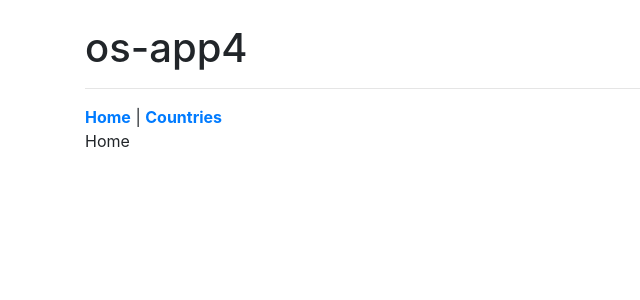
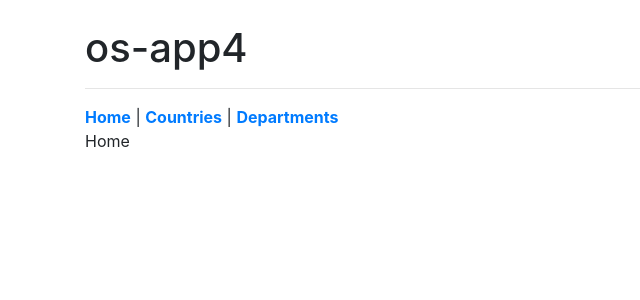
Before and after one commit to nleitefaria/ghp-app4, a React (Create React App) app: page /#/home in a window 1280 px wide. Shown: the top 300 px of the page, without its empty margins (0-640 px from the left). Built offline with nearby package versions, Linux system fonts and the light colour scheme.

Commit message:
Added Departments

```diff
--- a/src/components/Main.js
+++ b/src/components/Main.js
@@ -5,6 +5,7 @@ import { Container, Row, Col } from 'reactstrap';
 import Header from './Header';
 import Home from './Home';
 import Countries from './countries/Countries';
+import Departments from './departments/Departments';
 
 class Main extends Component
 {
@@ -17,11 +18,12 @@ class Main extends Component
 	            				<Row>
 	            					<Col>
 	            						<Header></Header>
-	            						<NavLink to="/home"><b>Home</b></NavLink> | <NavLink to="/countries"><b>Countries</b></NavLink>
-	            							<div className="content">
+	            						<NavLink to="/home"><b>Home</b></NavLink> | <NavLink to="/countries"><b>Countries</b></NavLink> | <NavLink to="/departments"><b>Departments</b></NavLink>
+										<div className="content">
 	            								<Route exact path="/home" component={Home}/>
 	            								<Route exact path="/countries" component={Countries}/>
-	            							</div>
+												<Route exact path="/departments" component={Departments}/>
+											</div>
 	            					</Col>
 	            				</Row>
 	            			</Container>
--- a/src/components/countries/Countries.js
+++ b/src/components/countries/Countries.jsx
@@ -13,7 +13,7 @@ var divLoading =
 	'float': 'left', 'width': '300px', 'paddingTop': '0px', 'paddingLeft': '10px'
 };
 
-class Home extends Component
+class Countries extends Component
 {
 	constructor(props)
 	{
@@ -29,7 +29,7 @@ class Home extends Component
         		totalCount: 0,
         		currentPage: 0,
         		loading: true,
-						modal: false
+			    modal: false
         };
 
         this.changeCurrentPage = this.changeCurrentPage.bind(this);
@@ -107,4 +107,4 @@ class Home extends Component
 		}
 }
 
-export default Home;
+export default Countries;
```
